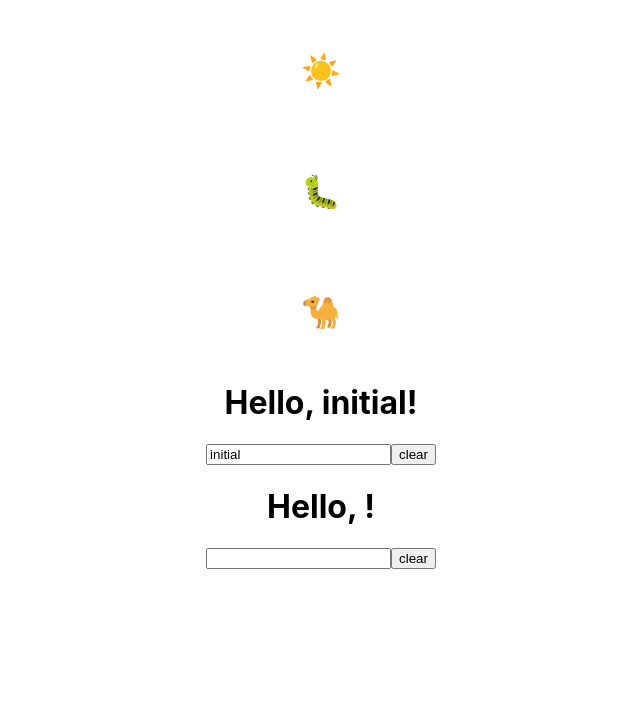
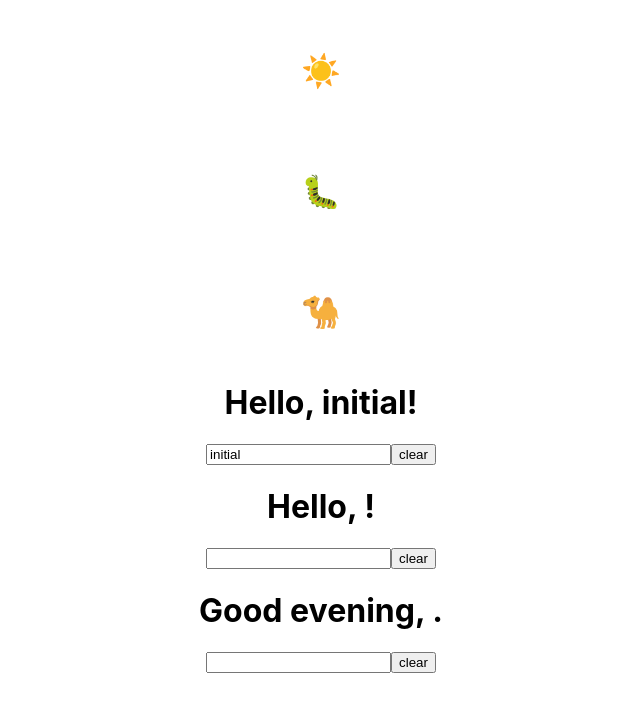
Before and after one commit to abarrdev/hookify, a React (Create React App) app: page / in a window 1280 px wide. Shown: the top 712 px of the page, without its empty margins (319-959 px from the left). Built offline with nearby package versions, Linux system fonts and the light colour scheme.

Commit message:
added second input to SimpleFormInput

```diff
--- a/src/components/SimpleFormInput.js
+++ b/src/components/SimpleFormInput.js
@@ -3,6 +3,7 @@ import useInputState from '../hooks/useInputState'
 
 function SimpleFormInput() {
 	const [name, updateName, resetName] = useInputState("")
+	const [last, updateLast, resetLast] = useInputState("")
 
 	return(
 		<div>
@@ -10,6 +11,9 @@ function SimpleFormInput() {
 			<input type="text" value={name} onChange={updateName} />
 			<button onClick={resetName}>clear</button>
 			<br />
+			<h1>Good evening, {last}.</h1>
+            <input type="text" value={last} onChange={updateLast} />
+            <button onClick={resetLast}>clear</button>
 		</div>
 	)
 }
```
